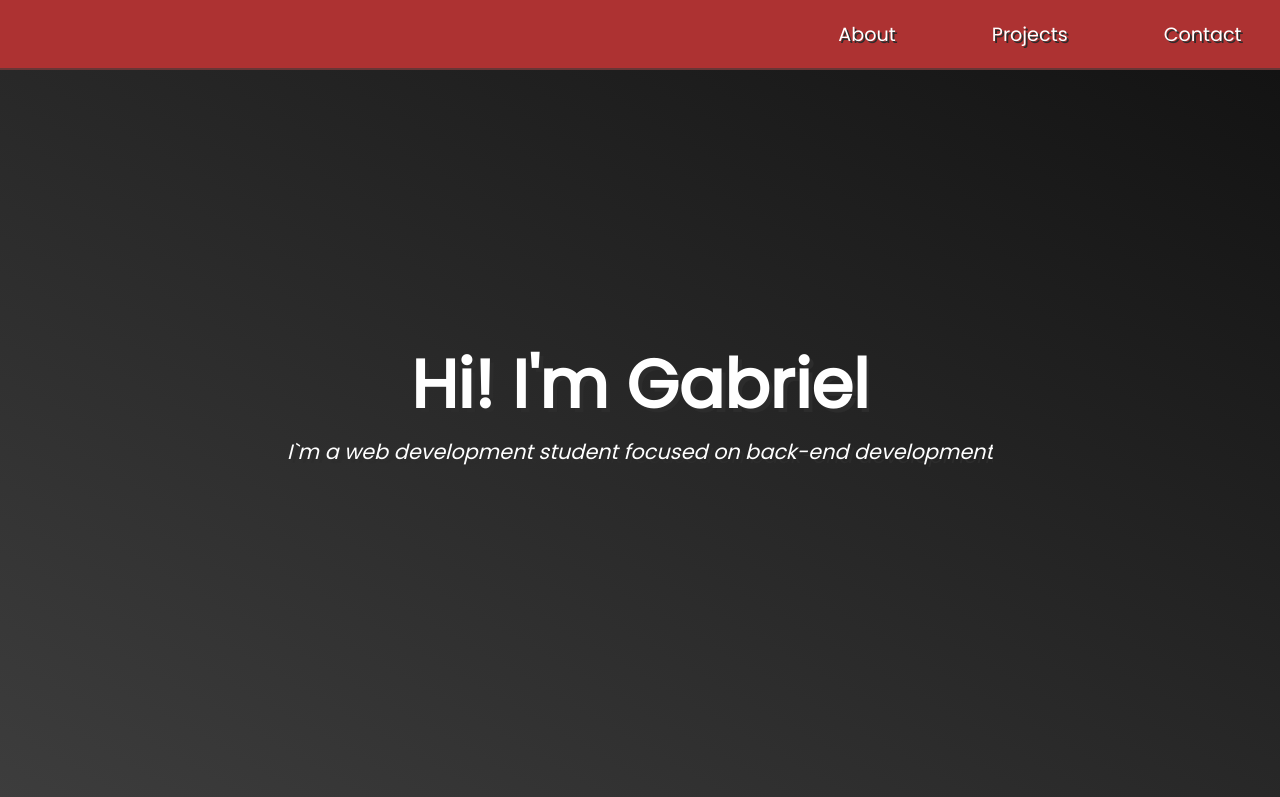
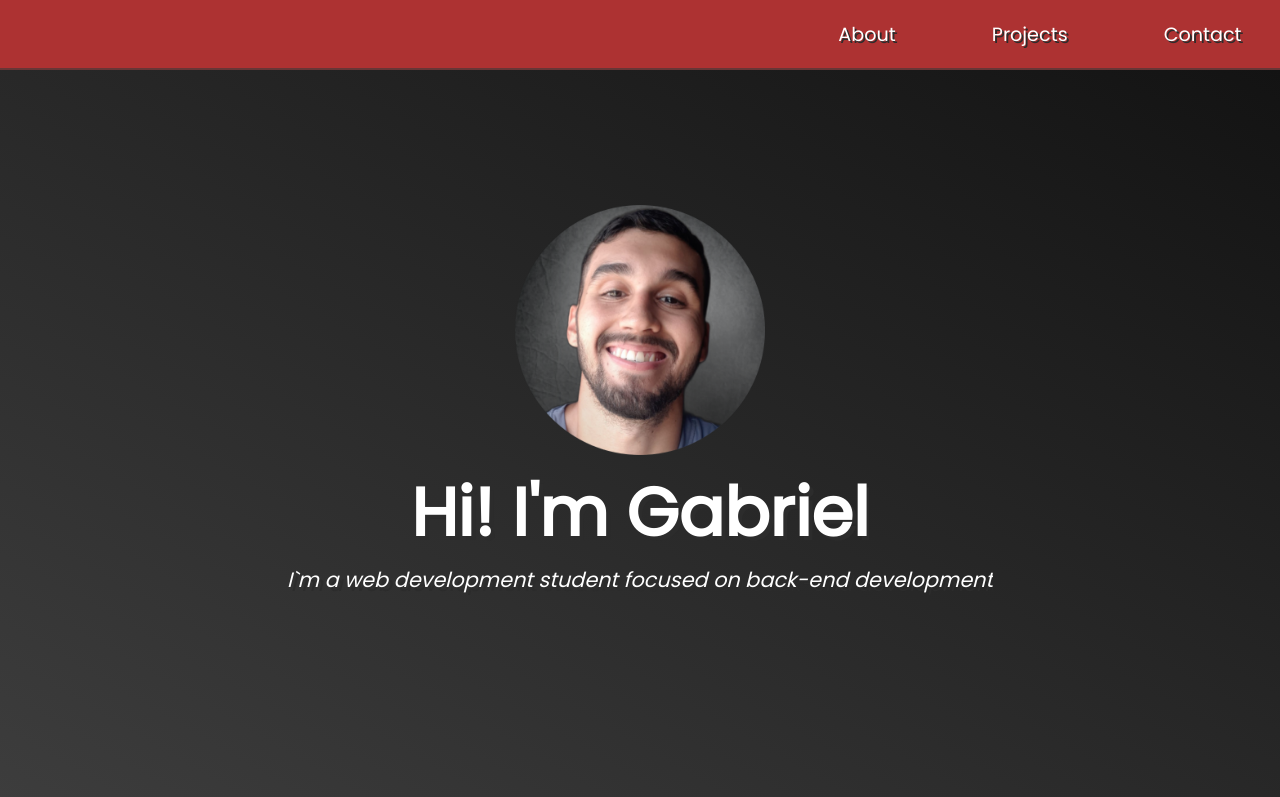
Before and after one commit to gabrielsimplicio00/portfolio, a plain HTML site: page index.html in a window 1280 px wide. Shown: the top 797 px of the page. Drawn offline with Linux system fonts and the light colour scheme.

Commit message:
profile pic added

```diff
--- a/index.html
+++ b/index.html
@@ -16,6 +16,9 @@
         <a href="#welcome-section">About</a>
     </nav>
     <section id="welcome-section">
+        <section class="img">
+            <img src="img/profile-pic2.png" alt="" class="profile-img">
+        </section>
         <h1>Hi! I'm Gabriel</h1>
         <p class="subtitle">I`m a web development student focused on back-end development</p>
     </section>
--- a/styles.css
+++ b/styles.css
@@ -11,6 +11,10 @@
     min-height: 100%;
     color: white;
     font-size: 16px;
+}
+
+.profile-img {
+    height: 250px;
 }
 
 #welcome-section h1 {
```
Also changed, not shown: img/profile-pic2.png (added).
